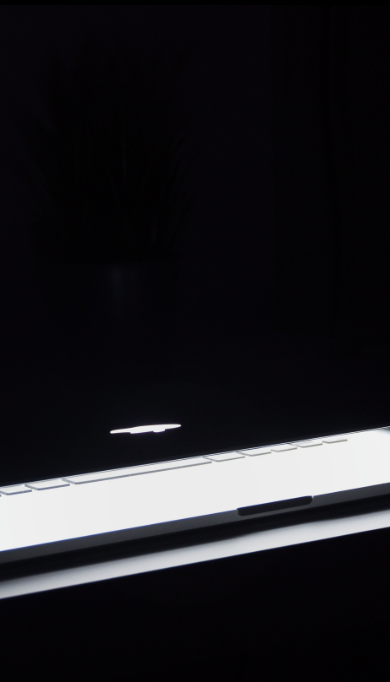
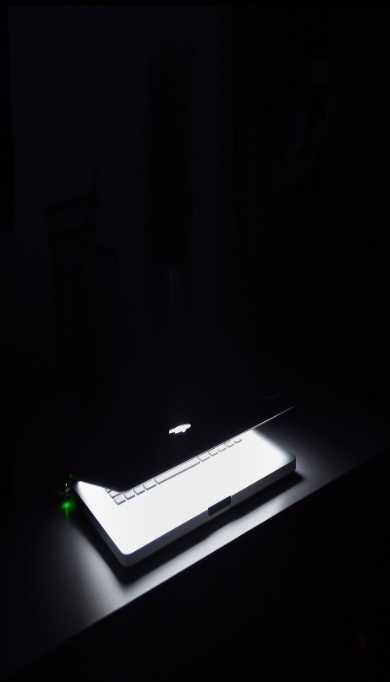
Before and after one commit to ismi4/ismi4.github.io, a plain HTML site: page mainPage.html in a window 390 px wide. Shown: the part 82-764 px from the top of the page. Drawn offline with nearby package versions, Linux system fonts and the light colour scheme.

Commit message:
Fix mobile bckg

```diff
--- a/Styles/mainPageStyle.css
+++ b/Styles/mainPageStyle.css
@@ -17,14 +17,28 @@
     padding: 0;
 }
 
+img {
+   height: 100vh;
+   width: 100%;
+}
+
+
+/*@media (min-width: 586px){
 .home{
     background: url('../Media/mainPageBackground.jpg') no-repeat center center fixed;
     -webkit-background-size: cover;
     -moz-background-size: cover;
     background-size: cover;
     -o-background-size: cover;
+    height:100vh;;
+    width: auto;
+}
+}
+
+.home{
+    background-color: black;
     height:100vh;
-}
+}*/
 
 .nav-item a span {
     font-size: 15px !important;
--- a/mainPage.html
+++ b/mainPage.html
@@ -61,10 +61,8 @@
 
 
 
-    <div class="img-fluid home">
-
-
-
+    <div class="home">
+    <img src="Media/mainPageBackground.jpg">
     </div>
 
 
```
